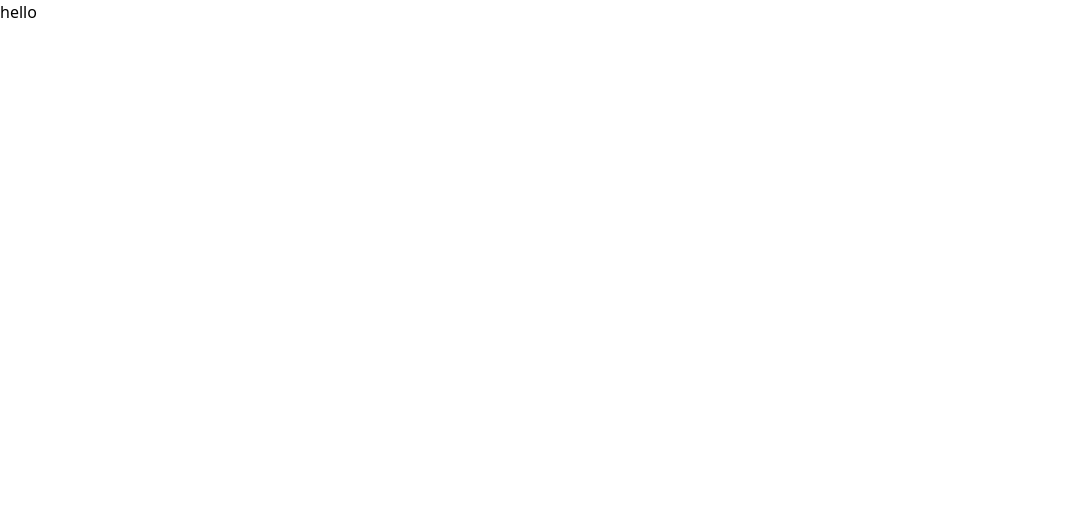
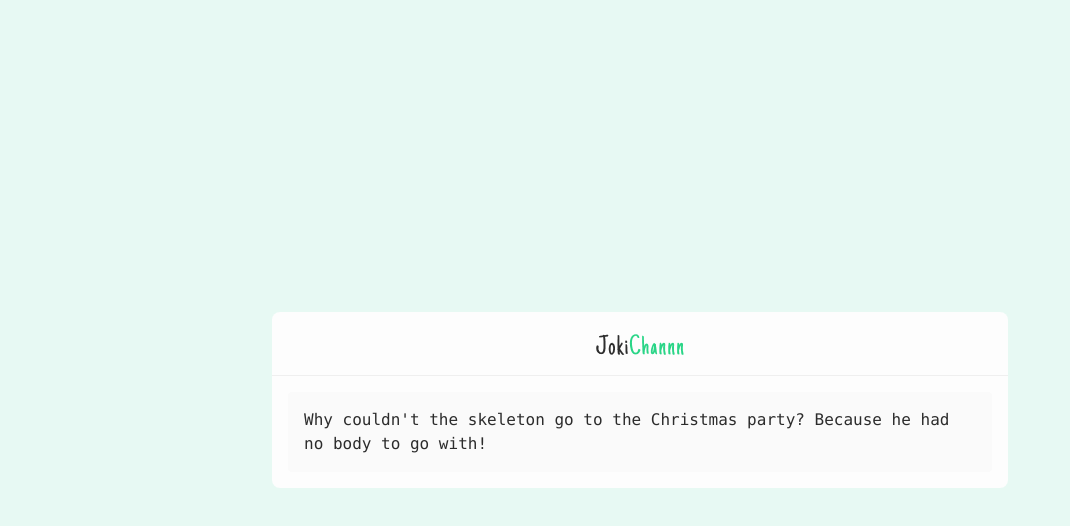
Before and after one commit to Mifalia/jokichan, a React (Vite) app: page / in a window 1280 px wide. Shown: the top 526 px of the page, without its empty margins (0-1070 px from the left). Built offline with nearby package versions, Linux system fonts and the light colour scheme.

Commit message:
feat: add layout with header and static text container

```diff
--- a/src/assets/css/colors/colors.css
+++ b/src/assets/css/colors/colors.css
@@ -7,6 +7,7 @@
   --surface: #fafafa;
   --fill: #fdfdfd;
   --border: #efefef;
+  --global-layout-fill: #e7f9f3;
 }
 
 .dark {
@@ -18,4 +19,5 @@
   --surface: #3e3e3e;
   --fill: #161b23;
   --border: #30363d;
+  --global-layout-fill: #161923;
 }
--- a/src/assets/css/main.css
+++ b/src/assets/css/main.css
@@ -1,13 +1,13 @@
+@import url('./colors/colors.css');
+@import url('./fonts/fonts.css');
+
 @tailwind base;
 @tailwind components;
 @tailwind utilities;
 
 @layer base {
-  @import url('./colors/colors.css');
-  @import url('./fonts/fonts.css');
-
   html {
-    @apply bg-fill text-content;
+    @apply bg-global-layout-fill text-content;
   }
 
   p {
@@ -34,6 +34,6 @@
 
 @layer utilities {
   .app-container {
-    @apply container md:max-w-5xl mx-auto px-4;
+    @apply container sm:max-w-3xl mx-auto px-4;
   }
 }
--- a/src/pages/main/MainPage.tsx
+++ b/src/pages/main/MainPage.tsx
@@ -1,5 +1,26 @@
+import logoLight from 'src/assets/img/Logo-light.png';
+
 function MainPage() {
-  return <div>hello</div>;
+  return (
+    <div
+      id='layout'
+      className='app-container h-screen flex flex-col justify-center'
+    >
+      <div id='main' className='bg-fill rounded-lg'>
+        <header className='flex justify-center items-center border-b border-b-border h-16'>
+          <div className='w-fit'>
+            <img src={logoLight} alt='application logo' />
+          </div>
+        </header>
+        <div className='p-4'>
+          <p className='bg-surface font-mono rounded p-4'>
+            Why couldn't the skeleton go to the Christmas party? Because he had
+            no body to go with!
+          </p>
+        </div>
+      </div>
+    </div>
+  );
 }
 
 export default MainPage;
--- a/tailwind.config.js
+++ b/tailwind.config.js
@@ -12,6 +12,7 @@ export default {
         surface: 'var(--surface)',
         fill: 'var(--fill)',
         border: 'var(--border)',
+        'global-layout-fill': 'var(--global-layout-fill)',
       },
     },
   },
```
Also changed, not shown: src/assets/img/Logo-dark.png (added), src/assets/img/Logo-light.png (added).
